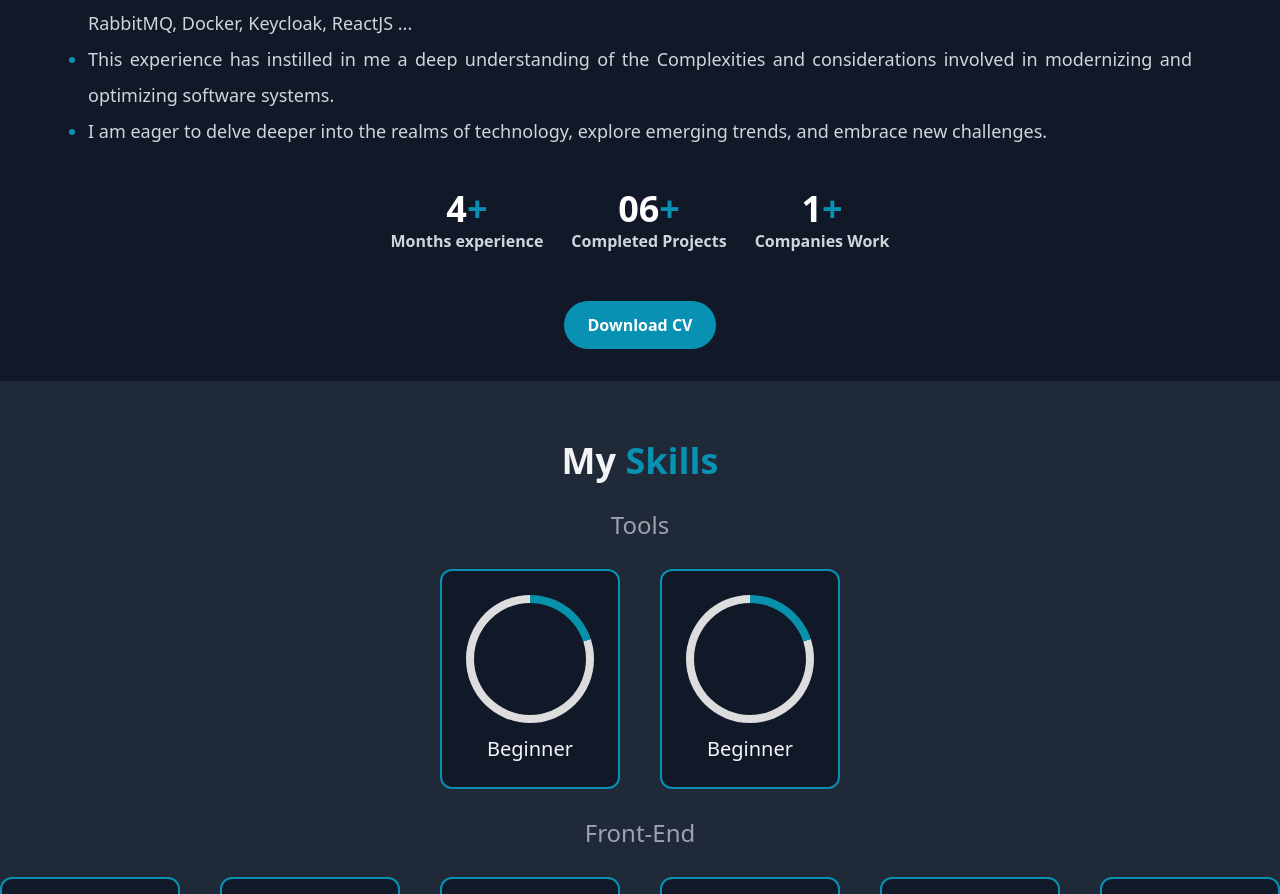
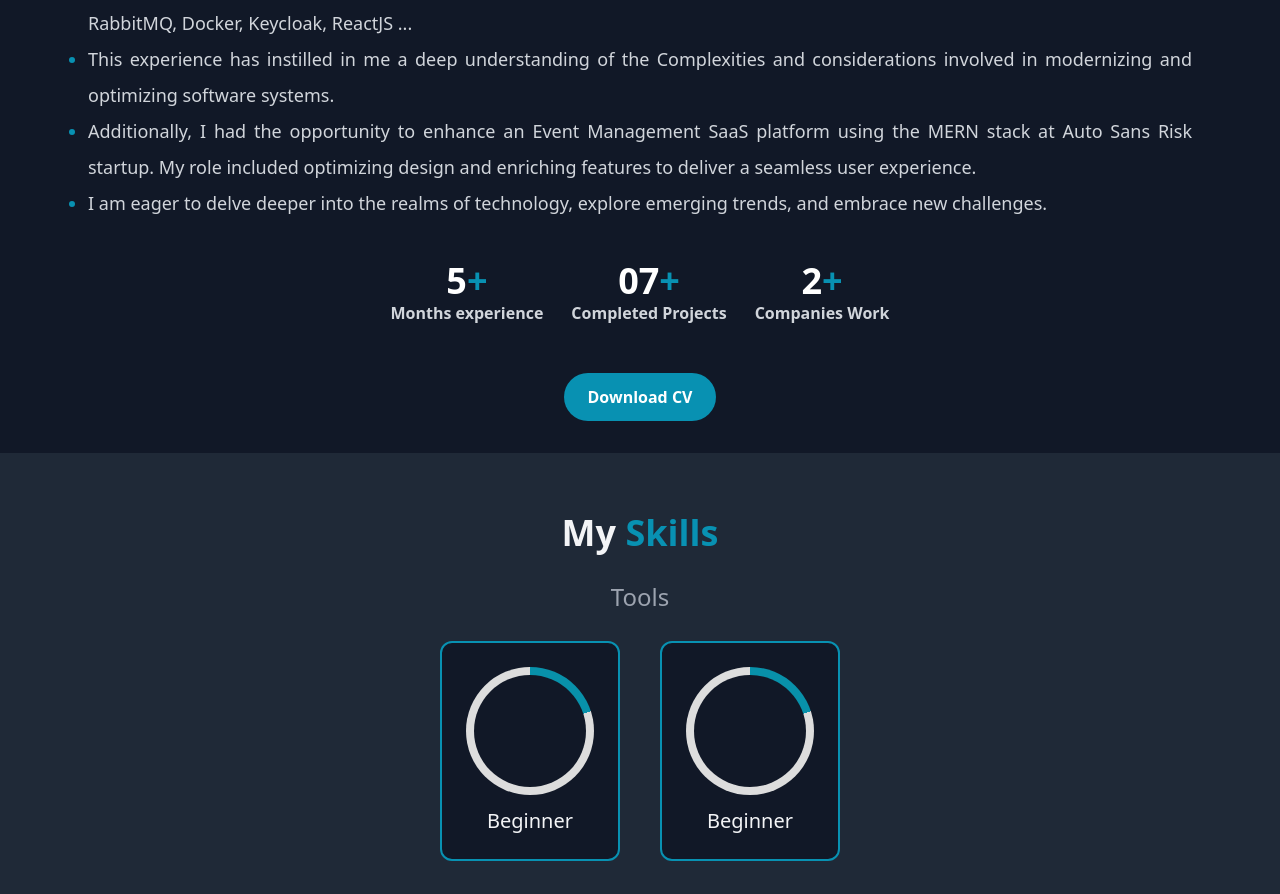
Before and after one commit to hamzabelakri/PortFolio, a React (Create React App) app in the folder client/: page / in a window 1280 px wide. Shown: the part 1167-2061 px from the top of the page. Built offline with nearby package versions, Linux system fonts and the light colour scheme; some icons are missing.

Commit message:
updating cv

```diff
--- a/client/src/components/About.js
+++ b/client/src/components/About.js
@@ -4,9 +4,9 @@ import DevResume from "../assets/DevResume.pdf";
 
 function About() {
   const info = [
-    { text: "Months experience", count: "4" },
-    { text: "Completed Projects", count: "06" },
-    { text: "Companies Work", count: "1" },
+    { text: "Months experience", count: "5" },
+    { text: "Completed Projects", count: "07" },
+    { text: "Companies Work", count: "2" },
   ];
   return (
     <section id="about" className="-mt-8 sm:mt-0 text-white">
@@ -46,6 +46,12 @@ function About() {
                     and optimizing software systems.
                   </li>
                   <li>
+                    Additionally, I had the opportunity to enhance an Event
+                    Management SaaS platform using the MERN stack at Auto Sans Risk startup. My role
+                    included optimizing design and enriching features to deliver
+                    a seamless user experience.
+                  </li>
+                  <li>
                     I am eager to delve deeper into the realms of technology,
                     explore emerging trends, and embrace new challenges.
                   </li>
```
Also changed, not shown: client/src/assets/images/e-commerce.png, 1 other file (tests, documents, lock files or other folders).
